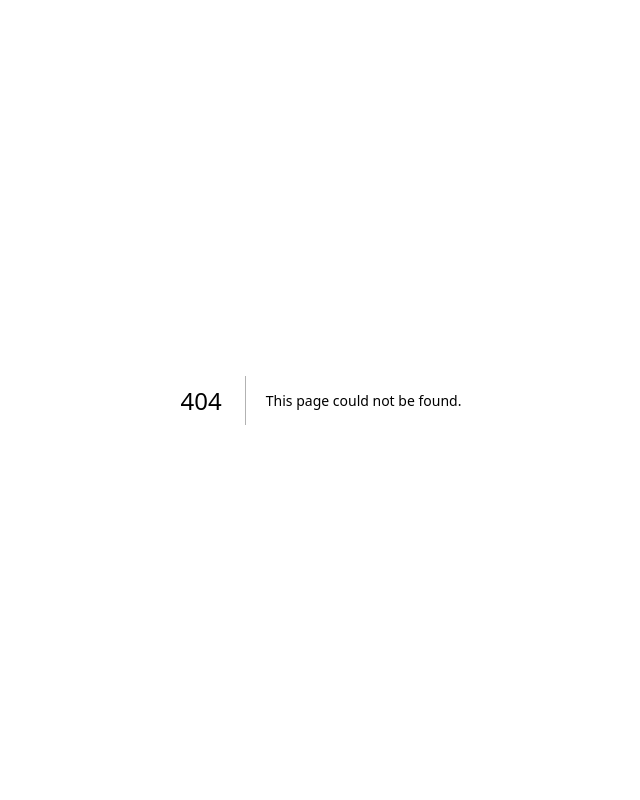
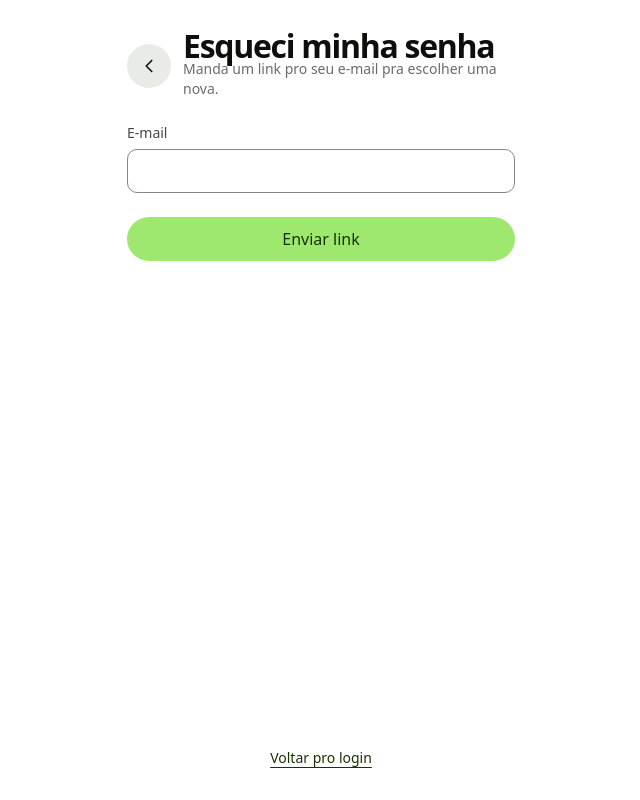
Before and after one commit to itseduardolima/abacatudo, a Next.js app in the folder apps/web/: page /forgot-password in a window 1280 px wide. Before the commit this address had no page. Shown: the whole page, without its empty margins (319-959 px from the left). Built offline with nearby package versions, Linux system fonts and the light colour scheme; no server answers.

Commit message:
feat(web): add forgot/reset password pages, link them from login
Middleware needed both new routes in PUBLIC_ROUTES — without a session
cookie they were being redirected straight back to /login before ever
rendering. Verified live end to end with a real e-mail via SMTP.

```diff
--- /dev/null
+++ b/apps/web/src/app/(public)/forgot-password/page.tsx
@@ -0,0 +1,54 @@
+'use client'
+
+import Link from 'next/link'
+import { Button } from '@/components/ui/Button'
+import { BackIcon, IconButton } from '@/components/ui/IconButton'
+import { Input } from '@/components/ui/Input'
+import { useForgotPasswordPage } from './use-forgot-password-page'
+
+export default function ForgotPasswordPage() {
+  const { register, errors, onSubmit, isPending, sent } = useForgotPasswordPage()
+
+  return (
+    <main className="mx-auto flex min-h-screen max-w-[420px] flex-col gap-6 px-4 pb-8 pt-8">
+      <div className="flex items-center gap-3">
+        <IconButton href="/login">
+          <BackIcon />
+        </IconButton>
+        <div>
+          <h1 className="display-number text-[2rem] text-ink">Esqueci minha senha</h1>
+          <p className="text-sm text-muted">Manda um link pro seu e-mail pra escolher uma nova.</p>
+        </div>
+      </div>
+
+      {sent ? (
+        <div className="rounded-card-lg bg-tint px-5 py-6 text-ink">
+          <p className="font-semibold">
+            Se houver uma conta ativa com esse e-mail, o link pra redefinir a senha chega em instantes.
+          </p>
+          <p className="mt-2 text-sm text-muted">Ele vale por 1 hora. Confira também a caixa de spam.</p>
+        </div>
+      ) : (
+        <form className="flex flex-col gap-4" onSubmit={onSubmit} noValidate>
+          <Input
+            label="E-mail"
+            type="email"
+            autoComplete="email"
+            error={errors.email?.message}
+            {...register('email')}
+          />
+          <Button type="submit" state={isPending ? 'loading' : 'idle'} className="mt-2 w-full">
+            Enviar link
+          </Button>
+        </form>
+      )}
+
+      <Link
+        href="/login"
+        className="mt-auto pt-10 text-center text-sm font-medium text-border-strong underline underline-offset-4"
+      >
+        Voltar pro login
+      </Link>
+    </main>
+  )
+}
--- /dev/null
+++ b/apps/web/src/app/(public)/forgot-password/use-forgot-password-page.ts
@@ -0,0 +1,33 @@
+'use client'
+
+import { useState } from 'react'
+import { useForm } from 'react-hook-form'
+import type { ForgotPasswordInput } from '@gastos/shared'
+import { useForgotPassword } from '@/hooks/queries/use-forgot-password'
+import { ApiClientError } from '@/lib/api-client'
+
+// Hook de página: só orquestração. Sempre mostra "se houver conta..." — a API resolve 204 exista ou não o
+// e-mail (08-seguranca § 4), então o sucesso aqui não significa "encontramos sua conta".
+export function useForgotPasswordPage() {
+  const forgotPassword = useForgotPassword()
+  const [sent, setSent] = useState(false)
+  const {
+    register,
+    handleSubmit,
+    setError,
+    formState: { errors },
+  } = useForm<ForgotPasswordInput>({ defaultValues: { email: '' } })
+
+  const onSubmit = handleSubmit(async (values) => {
+    try {
+      await forgotPassword.mutateAsync(values)
+      setSent(true)
+    } catch (error) {
+      if (!(error instanceof ApiClientError)) throw error
+      const fieldErrors = error.error.details?.fieldErrors as Record<string, string[] | undefined> | undefined
+      if (fieldErrors?.email?.[0]) setError('email', { message: fieldErrors.email[0] })
+    }
+  })
+
+  return { register, errors, onSubmit, isPending: forgotPassword.isPending, sent }
+}
--- a/apps/web/src/app/(public)/login/page.tsx
+++ b/apps/web/src/app/(public)/login/page.tsx
@@ -1,13 +1,15 @@
 'use client'
 
+import Link from 'next/link'
 import { Button } from '@/components/ui/Button'
 import { InlineAlert } from '@/components/ui/InlineAlert'
 import { Input } from '@/components/ui/Input'
 import { Logo } from '@/components/ui/Logo'
+import { PasswordInput } from '@/components/ui/PasswordInput'
 import { useLoginPage } from './use-login-page'
 
 export default function LoginPage() {
-  const { register, errors, onSubmit, isPending, ruleError, showPassword, toggleShowPassword } = useLoginPage()
+  const { register, errors, onSubmit, isPending, ruleError } = useLoginPage()
 
   return (
     <main className="mx-auto flex min-h-screen max-w-[420px] flex-col px-4 pb-8 pt-8">
@@ -17,18 +19,20 @@ export default function LoginPage() {
       <form className="mt-11 flex flex-col gap-4" onSubmit={onSubmit} noValidate>
         {ruleError && <InlineAlert>{ruleError}</InlineAlert>}
         <Input label="E-mail" type="email" autoComplete="email" error={errors.email?.message} {...register('email')} />
-        <Input
-          label="Senha"
-          type={showPassword ? 'text' : 'password'}
-          autoComplete="current-password"
-          error={errors.password?.message}
-          trailingAction={{
-            label: showPassword ? 'Ocultar senha' : 'Mostrar senha',
-            icon: <EyeIcon crossed={showPassword} />,
-            onClick: toggleShowPassword,
-          }}
-          {...register('password')}
-        />
+        <div className="flex flex-col gap-1.5">
+          <PasswordInput
+            label="Senha"
+            autoComplete="current-password"
+            error={errors.password?.message}
+            {...register('password')}
+          />
+          <Link
+            href="/forgot-password"
+            className="self-end text-sm font-medium text-border-strong underline underline-offset-4"
+          >
+            Esqueci minha senha
+          </Link>
+        </div>
         <Button type="submit" state={isPending ? 'loading' : 'idle'} className="mt-2 w-full">
           Entrar
         </Button>
@@ -38,22 +42,3 @@ export default function LoginPage() {
     </main>
   )
 }
-
-function EyeIcon({ crossed }: { crossed: boolean }) {
-  return (
-    <svg
-      viewBox="0 0 24 24"
-      width="22"
-      height="22"
-      fill="none"
-      stroke="currentColor"
-      strokeWidth="1.8"
-      strokeLinecap="round"
-      strokeLinejoin="round"
-    >
-      <path d="M2.5 12S6 5.5 12 5.5 21.5 12 21.5 12 18 18.5 12 18.5 2.5 12 2.5 12z" />
-      <circle cx="12" cy="12" r="3" />
-      {crossed && <path d="M4 4 20 20" />}
-    </svg>
-  )
-}
--- a/apps/web/src/app/(public)/login/use-login-page.ts
+++ b/apps/web/src/app/(public)/login/use-login-page.ts
@@ -15,7 +15,6 @@ export function useLoginPage() {
   const login = useLogin()
   const me = useMe()
   const [ruleError, setRuleError] = useState<string | null>(null)
-  const [showPassword, setShowPassword] = useState(false)
 
   // Já autenticado (sessão válida de verdade, não só cookie presente — o middleware não decide isso, ver
   // seu comentário) e caiu no /login mesmo assim: manda pra home em vez de mostrar o formulário à toa.
@@ -59,7 +58,5 @@ export function useLoginPage() {
     onSubmit,
     isPending: login.isPending,
     ruleError,
-    showPassword,
-    toggleShowPassword: () => setShowPassword((value) => !value),
   }
 }
--- /dev/null
+++ b/apps/web/src/app/(public)/reset-password/page.tsx
@@ -0,0 +1,69 @@
+'use client'
+
+import Link from 'next/link'
+import { Suspense } from 'react'
+import { Button } from '@/components/ui/Button'
+import { InlineAlert } from '@/components/ui/InlineAlert'
+import { Logo } from '@/components/ui/Logo'
+import { PasswordInput } from '@/components/ui/PasswordInput'
+import { useResetPasswordPage } from './use-reset-password-page'
+
+// useSearchParams exige Suspense (Next.js) — sem isso o build falha.
+export default function ResetPasswordPage() {
+  return (
+    <Suspense>
+      <ResetPasswordForm />
+    </Suspense>
+  )
+}
+
+function ResetPasswordForm() {
+  const { isLoading, linkError, email, register, errors, onSubmit, isPending, ruleError, done } = useResetPasswordPage()
+
+  return (
+    <main className="mx-auto flex min-h-screen max-w-[420px] flex-col px-4 pb-8 pt-8">
+      <Logo height={52} />
+
+      {isLoading && (
+        <p className="mt-11 text-center text-text" role="status">
+          Conferindo o link…
+        </p>
+      )}
+
+      {!isLoading && linkError && (
+        <div className="mt-11 flex flex-col gap-4">
+          <InlineAlert>Este link não é válido ou já expirou. Peça um novo.</InlineAlert>
+          <Link href="/forgot-password">
+            <Button className="w-full">Pedir um novo link</Button>
+          </Link>
+        </div>
+      )}
+
+      {!isLoading && !linkError && done && (
+        <div className="mt-11 rounded-card-lg bg-tint px-5 py-6 text-ink">
+          <p className="font-semibold">Senha redefinida.</p>
+          <p className="mt-2 text-sm text-muted">Levando você pro login…</p>
+        </div>
+      )}
+
+      {!isLoading && !linkError && !done && (
+        <>
+          <h1 className="display-number mt-11 text-[2.5rem] text-ink">Escolher nova senha</h1>
+          {email && <p className="mt-2 text-text">Para a conta {email}.</p>}
+          <form className="mt-8 flex flex-col gap-4" onSubmit={onSubmit} noValidate>
+            {ruleError && <InlineAlert>{ruleError}</InlineAlert>}
+            <PasswordInput
+              label="Nova senha"
+              autoComplete="new-password"
+              error={errors.newPassword?.message}
+              {...register('newPassword')}
+            />
+            <Button type="submit" state={isPending ? 'loading' : 'idle'} className="mt-2 w-full">
+              Salvar nova senha
+            </Button>
+          </form>
+        </>
+      )}
+    </main>
+  )
+}
--- /dev/null
+++ b/apps/web/src/app/(public)/reset-password/use-reset-password-page.ts
@@ -0,0 +1,58 @@
+'use client'
+
+import { useRouter, useSearchParams } from 'next/navigation'
+import { useState } from 'react'
+import { useForm } from 'react-hook-form'
+import { useResetPassword } from '@/hooks/queries/use-reset-password'
+import { useResetToken } from '@/hooks/queries/use-reset-token'
+import { ApiClientError } from '@/lib/api-client'
+
+interface FormValues {
+  newPassword: string
+}
+
+// Hook de página: só orquestração. Token vem da URL (?token=...) — usuário está deslogado, por isso não
+// pede a senha atual (diferente da troca de senha em Meu perfil).
+export function useResetPasswordPage() {
+  const router = useRouter()
+  const token = useSearchParams().get('token') ?? ''
+  const tokenInfo = useResetToken(token)
+  const resetPassword = useResetPassword()
+  const [done, setDone] = useState(false)
+  const [ruleError, setRuleError] = useState<string | null>(null)
+  const {
+    register,
+    handleSubmit,
+    setError,
+    formState: { errors },
+  } = useForm<FormValues>({ defaultValues: { newPassword: '' } })
+
+  const onSubmit = handleSubmit(async (values) => {
+    setRuleError(null)
+    try {
+      await resetPassword.mutateAsync({ token, newPassword: values.newPassword })
+      setDone(true)
+      setTimeout(() => router.push('/login'), 2500)
+    } catch (error) {
+      if (!(error instanceof ApiClientError)) throw error
+      const fieldErrors = error.error.details?.fieldErrors as Record<string, string[] | undefined> | undefined
+      if (fieldErrors?.newPassword?.[0]) setError('newPassword', { message: fieldErrors.newPassword[0] })
+      else setRuleError(error.error.message)
+    }
+  })
+
+  return {
+    // Sem token nenhum na URL, nem tenta pedir — mesma tela "link inválido", sem round-trip perdido.
+    isLoading: token.length > 0 && tokenInfo.isPending,
+    // Se o GET falhou, o token já não é utilizável (mesma checagem que o POST final faria) — não faz
+    // sentido saber o e-mail aqui, é o mesmo motivo que barra o inspect.
+    linkError: token.length === 0 || tokenInfo.isError,
+    email: tokenInfo.data?.email,
+    register,
+    errors,
+    onSubmit,
+    isPending: resetPassword.isPending,
+    ruleError,
+    done,
+  }
+}
--- /dev/null
+++ b/apps/web/src/hooks/queries/use-forgot-password.ts
@@ -0,0 +1,11 @@
+import { useMutation } from '@tanstack/react-query'
+import { z } from 'zod'
+import type { ForgotPasswordInput } from '@gastos/shared'
+import { apiRequest } from '@/lib/api-client'
+
+export function useForgotPassword() {
+  return useMutation({
+    mutationFn: (input: ForgotPasswordInput) =>
+      apiRequest('/auth/forgot-password', { method: 'POST', body: input, schema: z.null() }),
+  })
+}
--- /dev/null
+++ b/apps/web/src/hooks/queries/use-reset-password.ts
@@ -0,0 +1,11 @@
+import { useMutation } from '@tanstack/react-query'
+import { z } from 'zod'
+import type { ResetPasswordInput } from '@gastos/shared'
+import { apiRequest } from '@/lib/api-client'
+
+export function useResetPassword() {
+  return useMutation({
+    mutationFn: (input: ResetPasswordInput) =>
+      apiRequest('/auth/reset-password', { method: 'POST', body: input, schema: z.null() }),
+  })
+}
--- /dev/null
+++ b/apps/web/src/hooks/queries/use-reset-token.ts
@@ -0,0 +1,14 @@
+import { useQuery } from '@tanstack/react-query'
+import { resetTokenInfoSchema } from '@gastos/shared'
+import { apiRequest } from '@/lib/api-client'
+
+// retry: false — token inválido/expirado é definitivo (400), tentar de novo não muda o resultado; só
+// deixaria a tela "conferindo…" por mais tempo à toa.
+export function useResetToken(token: string) {
+  return useQuery({
+    queryKey: ['auth', 'reset-token', token],
+    queryFn: () => apiRequest(`/auth/reset-token/${encodeURIComponent(token)}`, { schema: resetTokenInfoSchema }),
+    retry: false,
+    enabled: token.length > 0,
+  })
+}
--- a/apps/web/src/middleware.ts
+++ b/apps/web/src/middleware.ts
@@ -3,7 +3,7 @@ import { NextResponse, type NextRequest } from 'next/server'
 // Mesmo nome de cookie do AuthController (apps/api/src/common/types/request.ts). httpOnly não impede
 // leitura aqui — o middleware roda no servidor, só o JS do browser é bloqueado.
 const SESSION_COOKIE = '__Host-gastos_session'
-const PUBLIC_ROUTES = new Set(['/login'])
+const PUBLIC_ROUTES = new Set(['/login', '/forgot-password', '/reset-password'])
 
 // CSP com nonce por requisição (08-seguranca § 2): script só 'self' + nonce, sem 'unsafe-inline' em script.
 // 'unsafe-eval' só em desenvolvimento (o HMR do Next precisa). O widget Pluggy Connect (Sprint 6) entra
```
